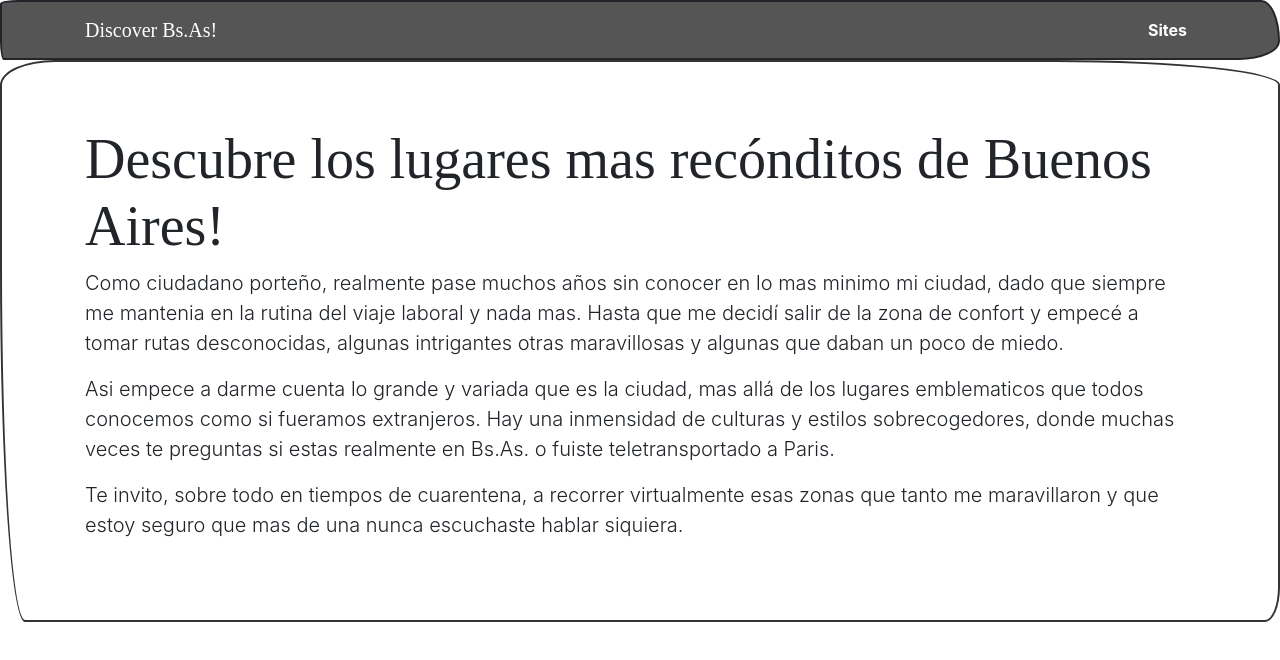
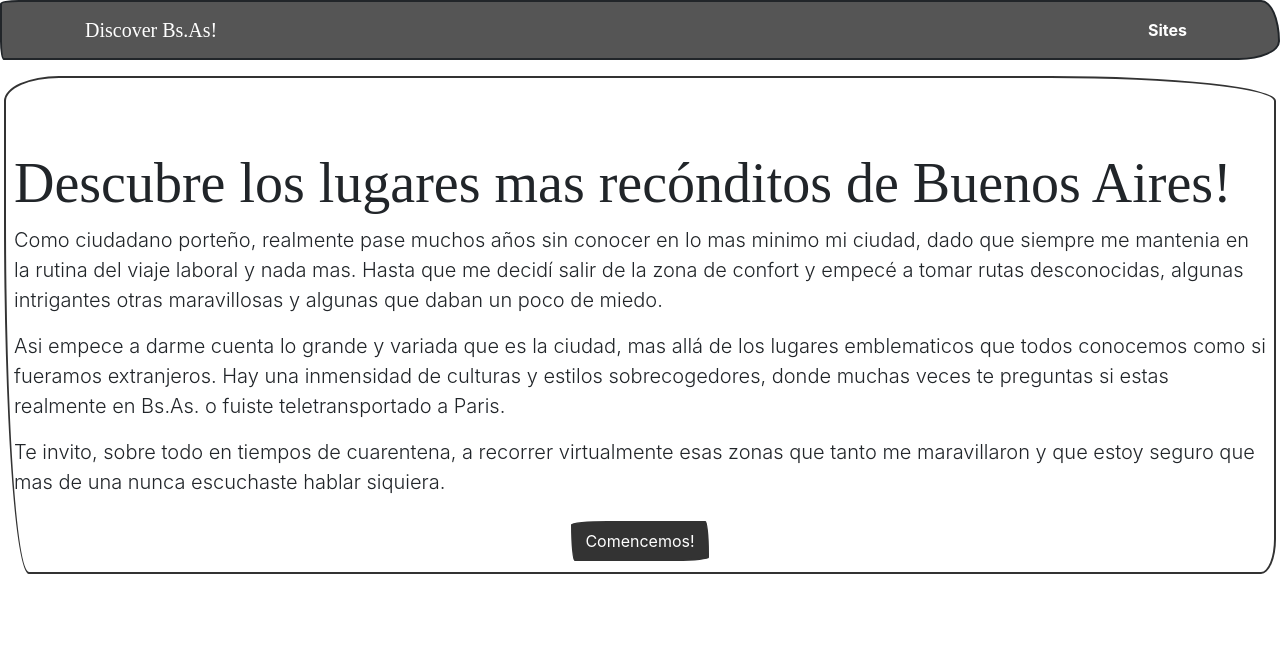
Before and after one commit to zeekee/discover-bsas, an Angular app: page / in a window 1280 px wide. Shown: the top 660 px of the page. Built offline with nearby package versions, Linux system fonts and the light colour scheme; a web font is replaced by a local one.

Commit message:
boton home

```diff
--- a/src/app/components/home/home.component.css
+++ b/src/app/components/home/home.component.css
@@ -0,0 +1,3 @@
+.jumbotron {
+    padding-bottom: 3px;
+}
--- a/src/app/components/home/home.component.html
+++ b/src/app/components/home/home.component.html
@@ -1,16 +1,24 @@
-<div class="jumbotron jumbotron-fluid">
-    <div class="container">
+<div class="jumbotron jumbotron-fluid mt-3 mx-1">
+    <div class="p-2">
         <h1 class="display-4">Descubre los lugares mas recónditos de Buenos Aires!</h1>
-        <p class="lead">Como ciudadano porteño, realmente pase muchos años sin conocer en lo mas minimo mi ciudad, dado
+        <p class="lead">Como ciudadano porteño, realmente pase muchos años sin conocer en lo mas minimo mi ciudad,
+            dado
             que siempre
             me mantenia en la rutina del viaje laboral y nada mas. Hasta que me decidí salir de la zona de confort y
             empecé a tomar rutas desconocidas, algunas intrigantes otras maravillosas y algunas que daban un poco de
             miedo.</p>
         <p class="lead">Asi empece a darme cuenta lo grande y variada que es la ciudad, mas allá de los lugares
             emblematicos que
-            todos conocemos como si fueramos extranjeros. Hay una inmensidad de culturas y estilos sobrecogedores, donde
+            todos conocemos como si fueramos extranjeros. Hay una inmensidad de culturas y estilos sobrecogedores,
+            donde
             muchas veces te preguntas si estas realmente en Bs.As. o fuiste teletransportado a Paris.</p>
-        <p class="lead">Te invito, sobre todo en tiempos de cuarentena, a recorrer virtualmente esas zonas que tanto me
+        <p class="lead">Te invito, sobre todo en tiempos de cuarentena, a recorrer virtualmente esas zonas que tanto
+            me
             maravillaron y que estoy seguro que mas de una nunca escuchaste hablar siquiera.</p>
+        <div class="row align-items-center">
+            <div class="col text-center mt-2">
+                <a class="btn btn-primary btn-md" routerLink="/site" role="button">Comencemos!</a>
+            </div>
+        </div>
     </div>
 </div>
```
